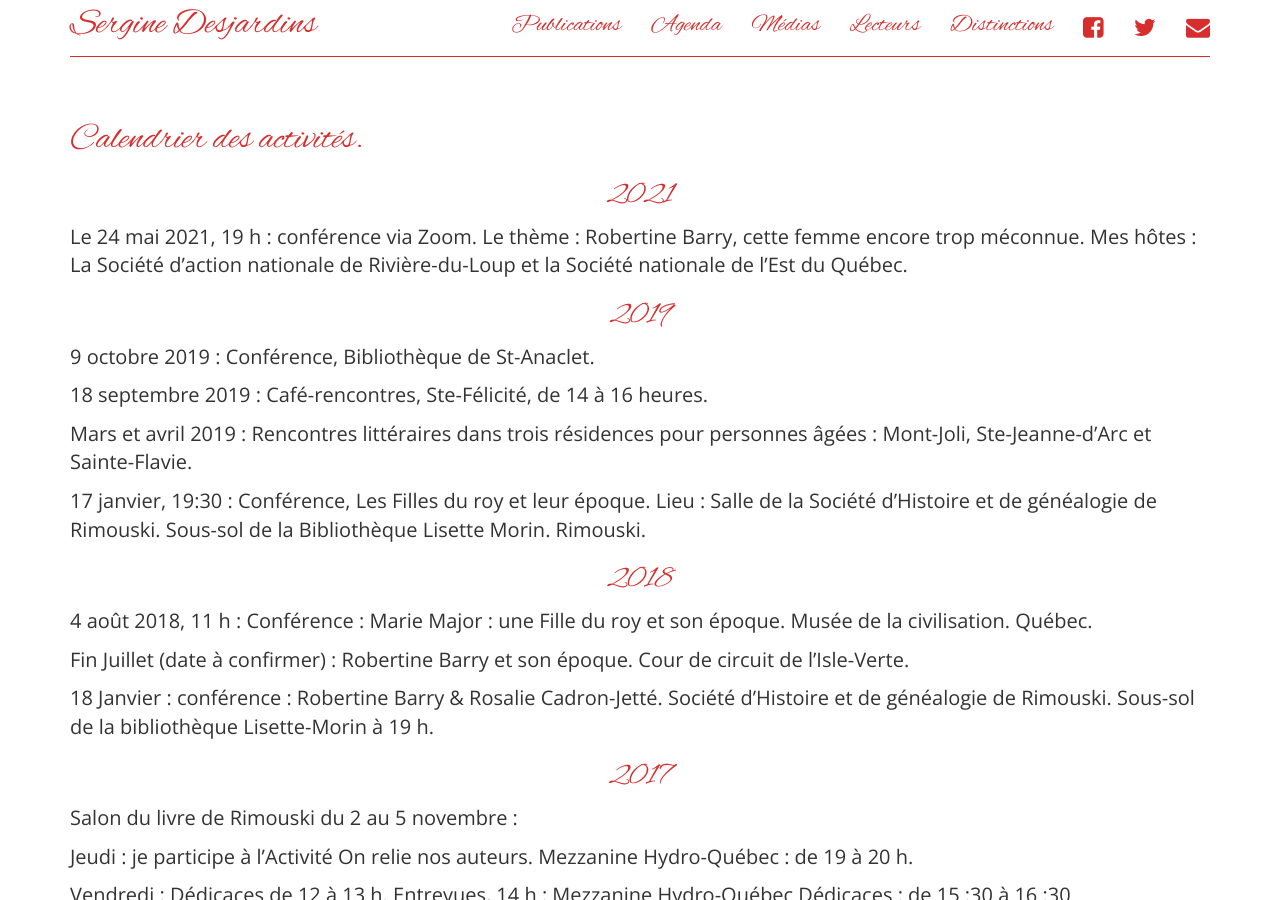
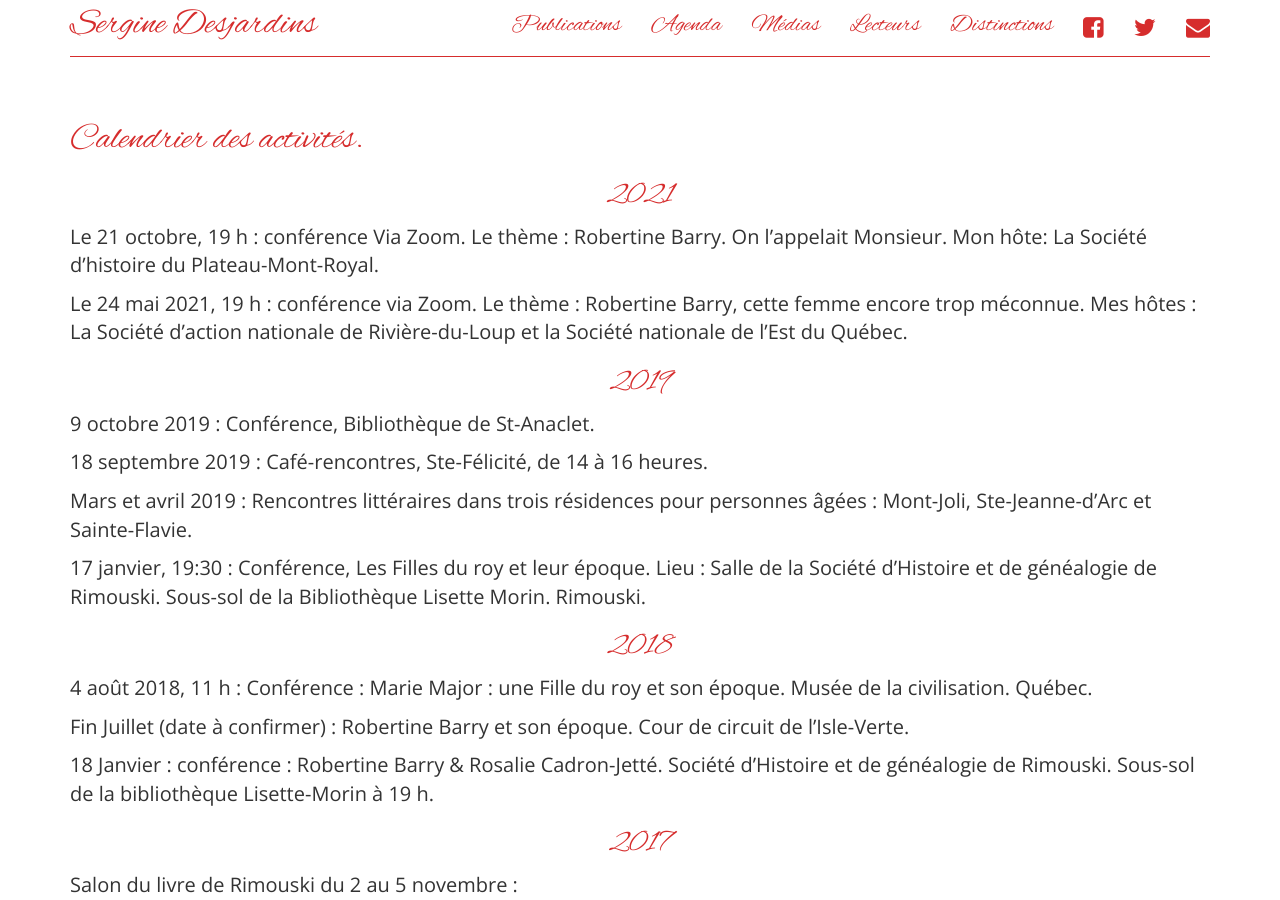
Before and after one commit to serginedesjardins/serginedesjardins.github.io, a Jekyll site: the page built from agenda.md, in a window 1280 px wide and 900 px high. Built offline with Jekyll 4.4.1, drawn with Linux system fonts in a browser that asks for light colours; nearby versions of some CDN libraries.

Commit message:
conférence Montréal 21 oct.

```diff
--- a/agenda.md
+++ b/agenda.md
@@ -7,6 +7,8 @@ permalink: /agenda/
 # Calendrier des activités.
 
 ## 2021
+
+Le 21 octobre, 19 h : conférence Via Zoom. Le thème : Robertine Barry. On l'appelait Monsieur. Mon hôte: La Société d'histoire du Plateau-Mont-Royal.
 
 Le 24 mai 2021, 19 h : conférence via Zoom. Le thème : Robertine Barry, cette femme encore trop méconnue. Mes hôtes : La Société d’action nationale de Rivière-du-Loup et la Société nationale de l’Est du Québec.
 
```
